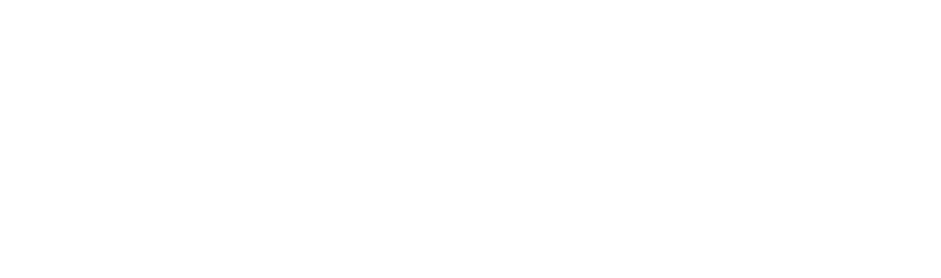
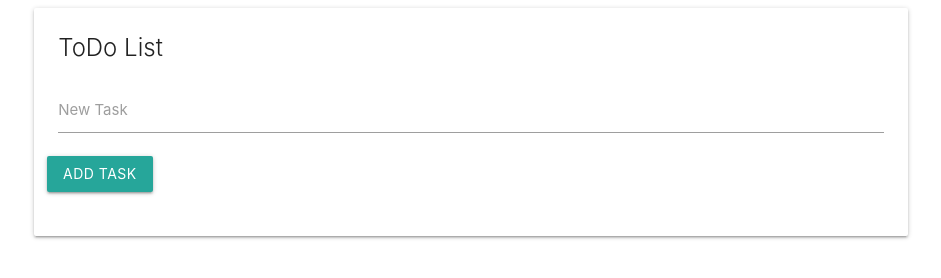
Before and after one commit to danmalmx/ToDo_list_JS, a plain HTML site: page index.html in a window 1280 px wide. Shown: the whole page, without its empty margins (169-1110 px from the left). Drawn offline with nearby package versions, Linux system fonts and the light colour scheme.

Commit message:
adding form heading, input field  and button

```diff
--- a/index.html
+++ b/index.html
@@ -5,19 +5,39 @@
     <meta name="viewport" content="width=device-width, initial-scale=1.0" />
     <meta http-equiv="X-UA-Compatible" content="ie=edge" />
     <link
+      rel="stylesheet"
+      href="https://cdnjs.cloudflare.com/ajax/libs/materialize/1.0.0/css/materialize.min.css"
+    />
+    <link
       href="https://stackpath.bootstrapcdn.com/font-awesome/4.7.0/css/font-awesome.min.css"
       rel="stylesheet"
       integrity="sha384-wvfXpqpZZVQGK6TAh5PVlGOfQNHSoD2xbE+QkPxCAFlNEevoEH3Sl0sibVcOQVnN"
       crossorigin="anonymous"
     />
-    <link
-      rel="stylesheet"
-      href="https://cdnjs.cloudflare.com/ajax/libs/materialize/1.0.0/css/materialize.min.css"
-    />
 
     <title>ToDo List</title>
   </head>
   <body>
+    <div class="container">
+      <div class="row">
+        <div class="col s12">
+          <div id="main" class="card">
+            <div class="card-content">
+              <span class="card-title">ToDo List</span>
+              <div class="row">
+                <form id="task-form">
+                  <div class="input-field col s12">
+                    <input type="text" name="task" id="task" />
+                    <label for="task">New Task</label>
+                  </div>
+                  <input type="submit" value="Add task" class="btn" />
+                </form>
+              </div>
+            </div>
+          </div>
+        </div>
+      </div>
+    </div>
     <script
       src="https://code.jquery.com/jquery-3.4.1.js"
       integrity="sha256-WpOohJOqMqqyKL9FccASB9O0KwACQJpFTUBLTYOVvVU="
@@ -25,5 +45,6 @@
     ></script>
 
     <script src="https://cdnjs.cloudflare.com/ajax/libs/materialize/1.0.0/js/materialize.min.js"></script>
+    <script src="app.js"></script>
   </body>
 </html>
```
Also changed, not shown: app.js (added).
